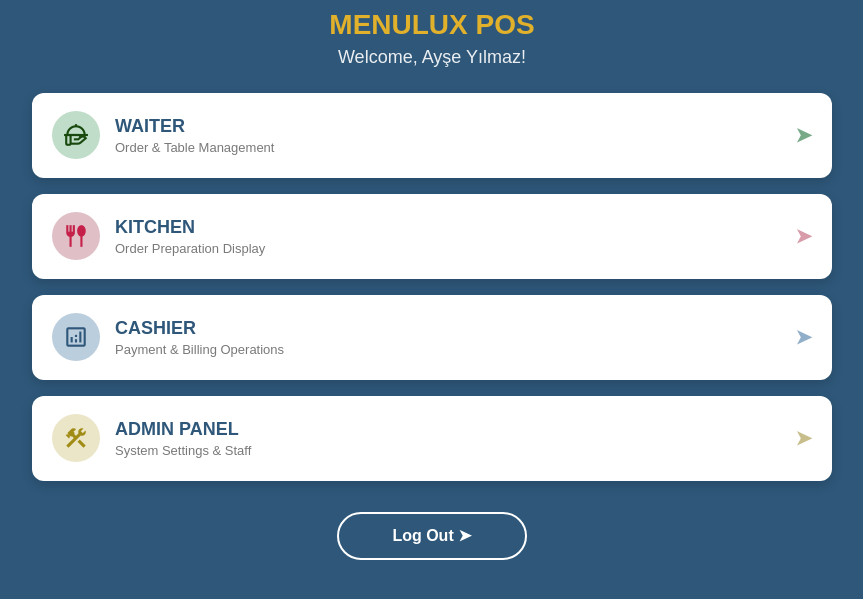
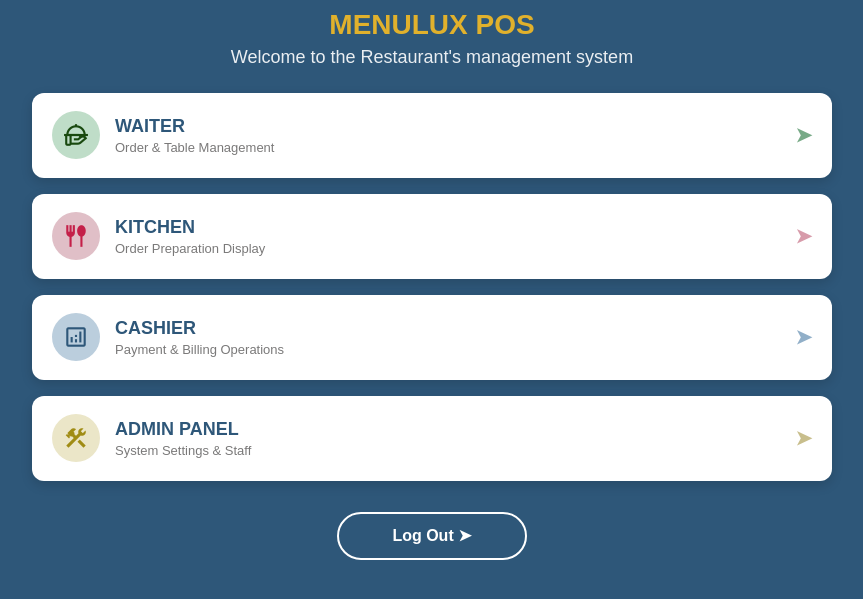
Before and after one commit to awabismailelazhariomerabdelgadir/MenuluxEn, a plain HTML site: page dashboard.html in a window 1280 px wide. Shown: the part 177-776 px from the top of the page, without its empty margins (208-1071 px from the left). Drawn offline with nearby package versions, Linux system fonts and the light colour scheme.

Commit message:
Refactor dashboard.html with updated content
Updated dashboard HTML structure and content.

```diff
--- a/dashboard.html
+++ b/dashboard.html
@@ -177,7 +177,7 @@
         <!-- Dashboard Header -->
         <img class="div0" src="img/logo.png" height="120" width="120" alt="Logo">
         <h1 class="item3">MENULUX POS</h1>
-        <p class="item4">Welcome, Ayşe Yılmaz!</p>
+        <p class="item4">Welcome to the Restaurant's management system</p>
 
         <!-- Waiter Module Card -->
         <a href="GARSON.html" class="menu-card">
```
